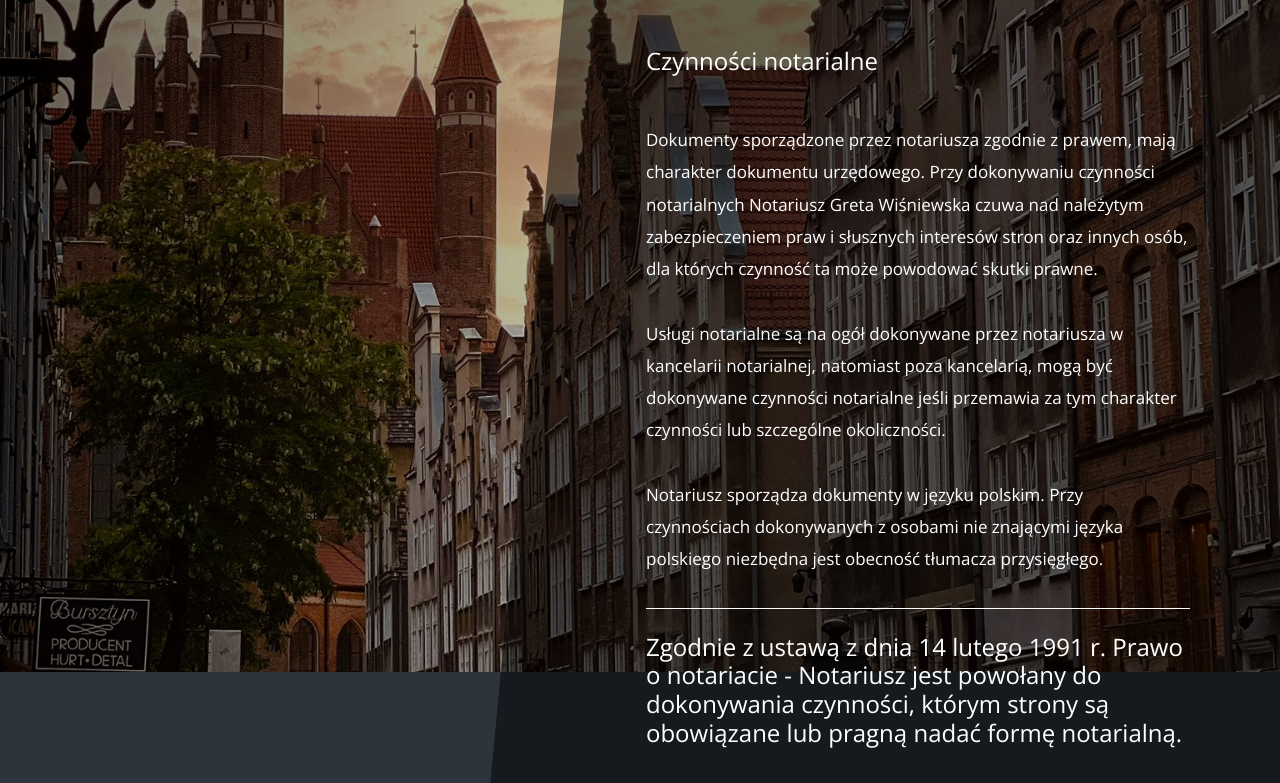
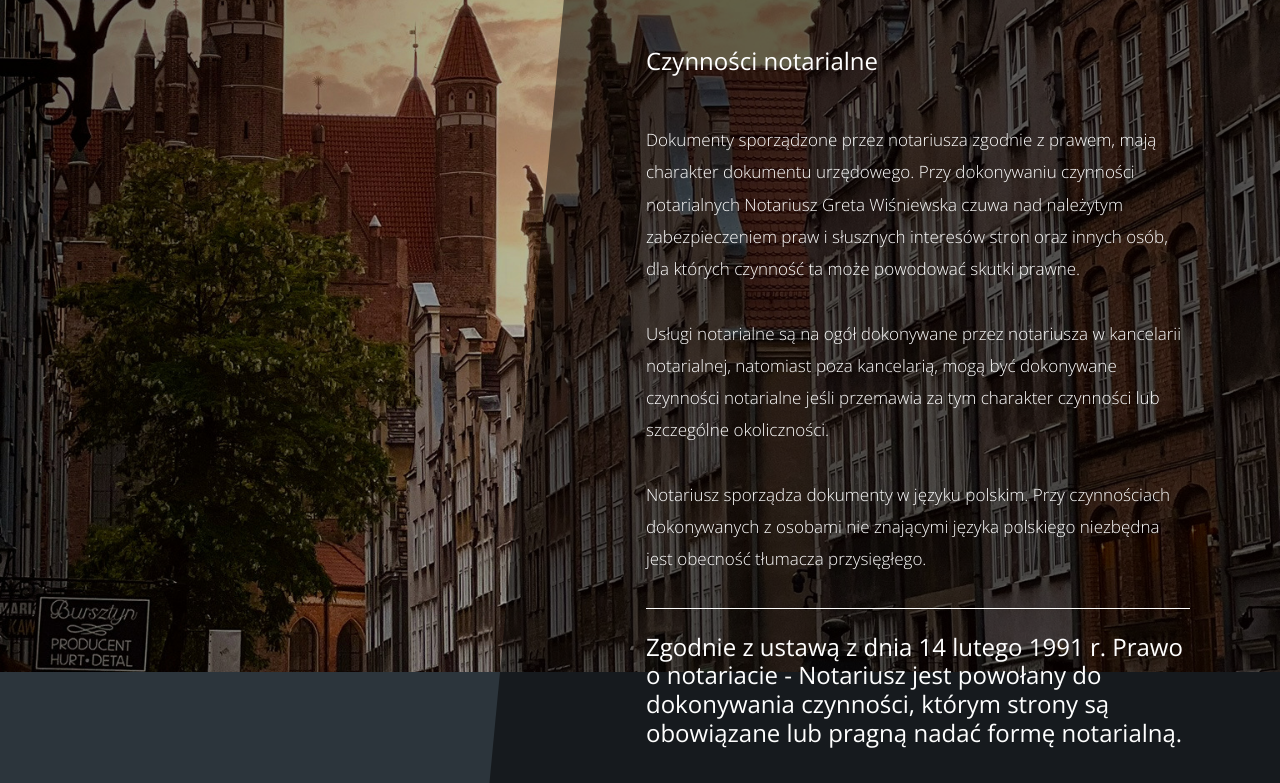
Before and after one commit to notariuszwgdansku/notariuszwgdansku.github.io, a plain HTML site: page czynnosci.html in a window 1280 px wide. Shown: the part 128-911 px from the top of the page. Drawn offline with nearby package versions, Linux system fonts and the light colour scheme.

Commit message:
fix font references

```diff
--- a/czynnosci.html
+++ b/czynnosci.html
@@ -6,9 +6,8 @@
     <meta name="viewport" content="width=device-width, initial-scale=1.0">
     <meta http-equiv="X-UA-Compatible" content="ie=edge">
 	<title>Notariusz w Gdańsku - Czynności</title>
-    <link href="https://fonts.googleapis.com/css?family=Open+Sans:300,400" rel="stylesheet">
+	<link href="fonts/fonts.css" rel="stylesheet">
     <link href="css/bootstrap.min.css" rel="stylesheet">
-    <link href="fontawesome/css/all.min.css" rel="stylesheet">
     <link href="css/style.css" rel="stylesheet">
     <link rel="shortcut icon" href="favicon.ico">
 
--- /dev/null
+++ b/fonts/fonts.css
@@ -0,0 +1,144 @@
+/* cyrillic-ext */
+@font-face {
+  font-family: 'Open Sans';
+  font-style: normal;
+  font-weight: 300;
+  font-stretch: 100%;
+  src: url(memvYaGs126MiZpBA-UvWbX2vVnXBbObj2OVTSKmu1aB.woff2) format('woff2');
+  unicode-range: U+0460-052F, U+1C80-1C88, U+20B4, U+2DE0-2DFF, U+A640-A69F, U+FE2E-FE2F;
+}
+/* cyrillic */
+@font-face {
+  font-family: 'Open Sans';
+  font-style: normal;
+  font-weight: 300;
+  font-stretch: 100%;
+  src: url(memvYaGs126MiZpBA-UvWbX2vVnXBbObj2OVTSumu1aB.woff2) format('woff2');
+  unicode-range: U+0301, U+0400-045F, U+0490-0491, U+04B0-04B1, U+2116;
+}
+/* greek-ext */
+@font-face {
+  font-family: 'Open Sans';
+  font-style: normal;
+  font-weight: 300;
+  font-stretch: 100%;
+  src: url(memvYaGs126MiZpBA-UvWbX2vVnXBbObj2OVTSOmu1aB.woff2) format('woff2');
+  unicode-range: U+1F00-1FFF;
+}
+/* greek */
+@font-face {
+  font-family: 'Open Sans';
+  font-style: normal;
+  font-weight: 300;
+  font-stretch: 100%;
+  src: url(memvYaGs126MiZpBA-UvWbX2vVnXBbObj2OVTSymu1aB.woff2) format('woff2');
+  unicode-range: U+0370-03FF;
+}
+/* hebrew */
+@font-face {
+  font-family: 'Open Sans';
+  font-style: normal;
+  font-weight: 300;
+  font-stretch: 100%;
+  src: url(memvYaGs126MiZpBA-UvWbX2vVnXBbObj2OVTS2mu1aB.woff2) format('woff2');
+  unicode-range: U+0590-05FF, U+200C-2010, U+20AA, U+25CC, U+FB1D-FB4F;
+}
+/* vietnamese */
+@font-face {
+  font-family: 'Open Sans';
+  font-style: normal;
+  font-weight: 300;
+  font-stretch: 100%;
+  src: url(memvYaGs126MiZpBA-UvWbX2vVnXBbObj2OVTSCmu1aB.woff2) format('woff2');
+  unicode-range: U+0102-0103, U+0110-0111, U+0128-0129, U+0168-0169, U+01A0-01A1, U+01AF-01B0, U+0300-0301, U+0303-0304, U+0308-0309, U+0323, U+0329, U+1EA0-1EF9, U+20AB;
+}
+/* latin-ext */
+@font-face {
+  font-family: 'Open Sans';
+  font-style: normal;
+  font-weight: 300;
+  font-stretch: 100%;
+  src: url(memvYaGs126MiZpBA-UvWbX2vVnXBbObj2OVTSGmu1aB.woff2) format('woff2');
+  unicode-range: U+0100-02AF, U+0304, U+0308, U+0329, U+1E00-1E9F, U+1EF2-1EFF, U+2020, U+20A0-20AB, U+20AD-20CF, U+2113, U+2C60-2C7F, U+A720-A7FF;
+}
+/* latin */
+@font-face {
+  font-family: 'Open Sans';
+  font-style: normal;
+  font-weight: 300;
+  font-stretch: 100%;
+  src: url(memvYaGs126MiZpBA-UvWbX2vVnXBbObj2OVTS-muw.woff2) format('woff2');
+  unicode-range: U+0000-00FF, U+0131, U+0152-0153, U+02BB-02BC, U+02C6, U+02DA, U+02DC, U+0304, U+0308, U+0329, U+2000-206F, U+2074, U+20AC, U+2122, U+2191, U+2193, U+2212, U+2215, U+FEFF, U+FFFD;
+}
+/* cyrillic-ext */
+@font-face {
+  font-family: 'Open Sans';
+  font-style: normal;
+  font-weight: 400;
+  font-stretch: 100%;
+  src: url(memvYaGs126MiZpBA-UvWbX2vVnXBbObj2OVTSKmu1aB.woff2) format('woff2');
+  unicode-range: U+0460-052F, U+1C80-1C88, U+20B4, U+2DE0-2DFF, U+A640-A69F, U+FE2E-FE2F;
+}
+/* cyrillic */
+@font-face {
+  font-family: 'Open Sans';
+  font-style: normal;
+  font-weight: 400;
+  font-stretch: 100%;
+  src: url(memvYaGs126MiZpBA-UvWbX2vVnXBbObj2OVTSumu1aB.woff2) format('woff2');
+  unicode-range: U+0301, U+0400-045F, U+0490-0491, U+04B0-04B1, U+2116;
+}
+/* greek-ext */
+@font-face {
+  font-family: 'Open Sans';
+  font-style: normal;
+  font-weight: 400;
+  font-stretch: 100%;
+  src: url(memvYaGs126MiZpBA-UvWbX2vVnXBbObj2OVTSOmu1aB.woff2) format('woff2');
+  unicode-range: U+1F00-1FFF;
+}
+/* greek */
+@font-face {
+  font-family: 'Open Sans';
+  font-style: normal;
+  font-weight: 400;
+  font-stretch: 100%;
+  src: url(memvYaGs126MiZpBA-UvWbX2vVnXBbObj2OVTSymu1aB.woff2) format('woff2');
+  unicode-range: U+0370-03FF;
+}
+/* hebrew */
+@font-face {
+  font-family: 'Open Sans';
+  font-style: normal;
+  font-weight: 400;
+  font-stretch: 100%;
+  src: url(memvYaGs126MiZpBA-UvWbX2vVnXBbObj2OVTS2mu1aB.woff2) format('woff2');
+  unicode-range: U+0590-05FF, U+200C-2010, U+20AA, U+25CC, U+FB1D-FB4F;
+}
+/* vietnamese */
+@font-face {
+  font-family: 'Open Sans';
+  font-style: normal;
+  font-weight: 400;
+  font-stretch: 100%;
+  src: url(memvYaGs126MiZpBA-UvWbX2vVnXBbObj2OVTSCmu1aB.woff2) format('woff2');
+  unicode-range: U+0102-0103, U+0110-0111, U+0128-0129, U+0168-0169, U+01A0-01A1, U+01AF-01B0, U+0300-0301, U+0303-0304, U+0308-0309, U+0323, U+0329, U+1EA0-1EF9, U+20AB;
+}
+/* latin-ext */
+@font-face {
+  font-family: 'Open Sans';
+  font-style: normal;
+  font-weight: 400;
+  font-stretch: 100%;
+  src: url(memvYaGs126MiZpBA-UvWbX2vVnXBbObj2OVTSGmu1aB.woff2) format('woff2');
+  unicode-range: U+0100-02AF, U+0304, U+0308, U+0329, U+1E00-1E9F, U+1EF2-1EFF, U+2020, U+20A0-20AB, U+20AD-20CF, U+2113, U+2C60-2C7F, U+A720-A7FF;
+}
+/* latin */
+@font-face {
+  font-family: 'Open Sans';
+  font-style: normal;
+  font-weight: 400;
+  font-stretch: 100%;
+  src: url(memvYaGs126MiZpBA-UvWbX2vVnXBbObj2OVTS-muw.woff2) format('woff2');
+  unicode-range: U+0000-00FF, U+0131, U+0152-0153, U+02BB-02BC, U+02C6, U+02DA, U+02DC, U+0304, U+0308, U+0329, U+2000-206F, U+2074, U+20AC, U+2122, U+2191, U+2193, U+2212, U+2215, U+FEFF, U+FFFD;
+}
```
Also changed, not shown: dokumenty.html (+1 -2 lines), index.html (+1 -2 lines), kancelaria.html (+1 -2 lines), kontakt.html (+1 -2 lines), oplaty.html (+1 -2 lines), fonts/memvYaGs126MiZpBA-UvWbX2vVnXBbObj2OVTS-muw.woff2 (added), fonts/memvYaGs126MiZpBA-UvWbX2vVnXBbObj2OVTSGmu1aB.woff2 (added).
